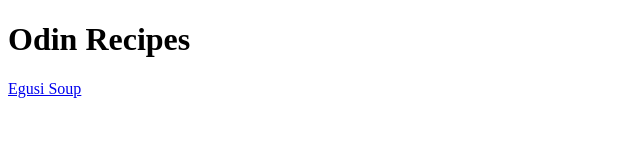
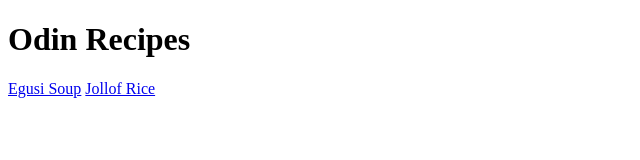
Before and after one commit to Gaius-Okoase/odin-recipes, a plain HTML site: page index.html in a window 1280 px wide. Shown: the full height of the page, 0-640 px from the left. Drawn offline with Linux system fonts and the light colour scheme.

Commit message:
Add link to Home page in Jollof Rice recipe page, and link to Jollof Rice recipe in Home page

```diff
--- a/index.html
+++ b/index.html
@@ -8,5 +8,6 @@
 <body>
     <h1>Odin Recipes</h1>
     <a href="./recipes/egusi.html">Egusi Soup</a>
+    <a href="./recipes/jollof-rice.html">Jollof Rice</a>
 </body>
 </html>
```
Also changed, not shown: recipes/jollof-rice.html (+1 -1 lines).
